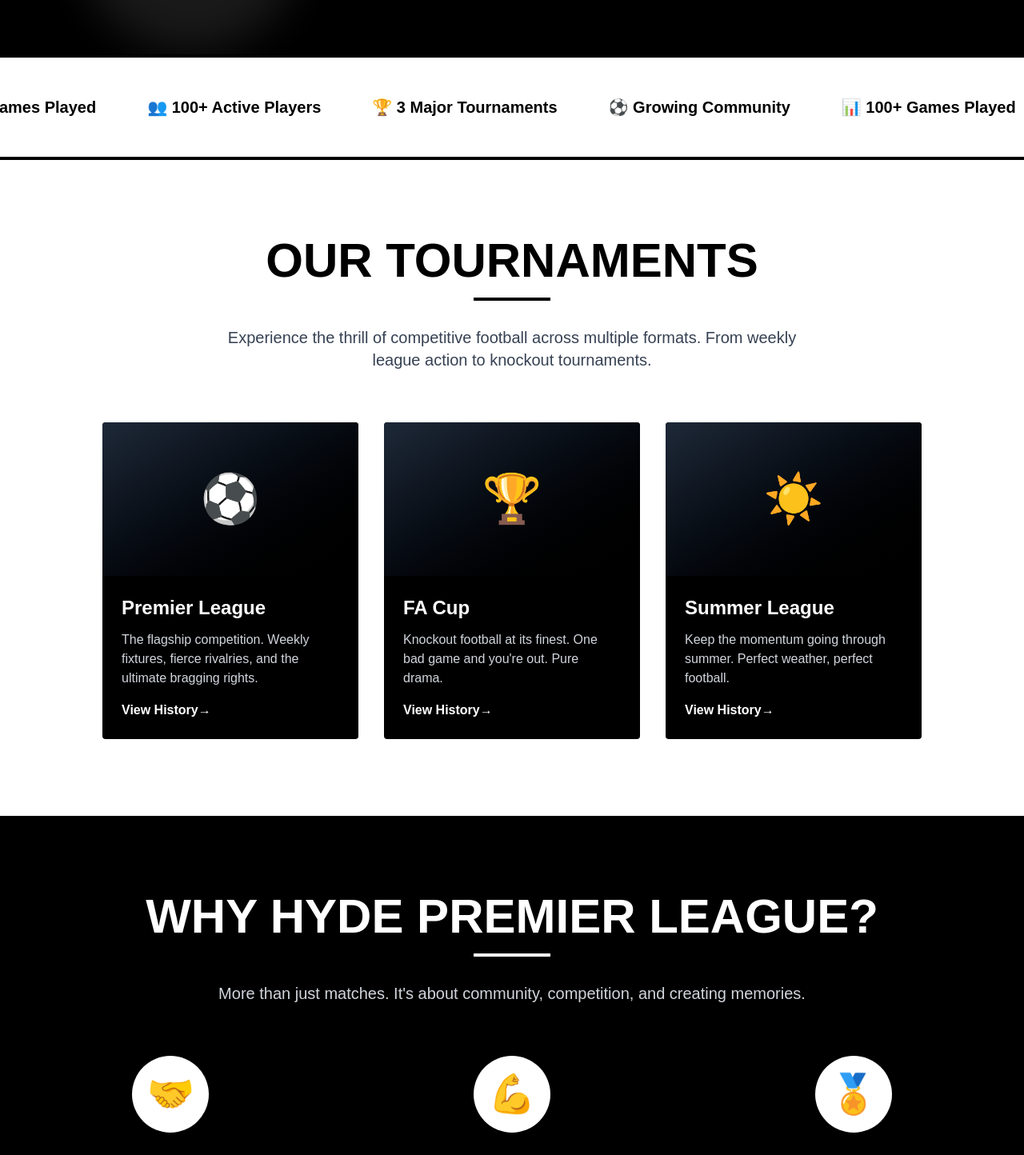
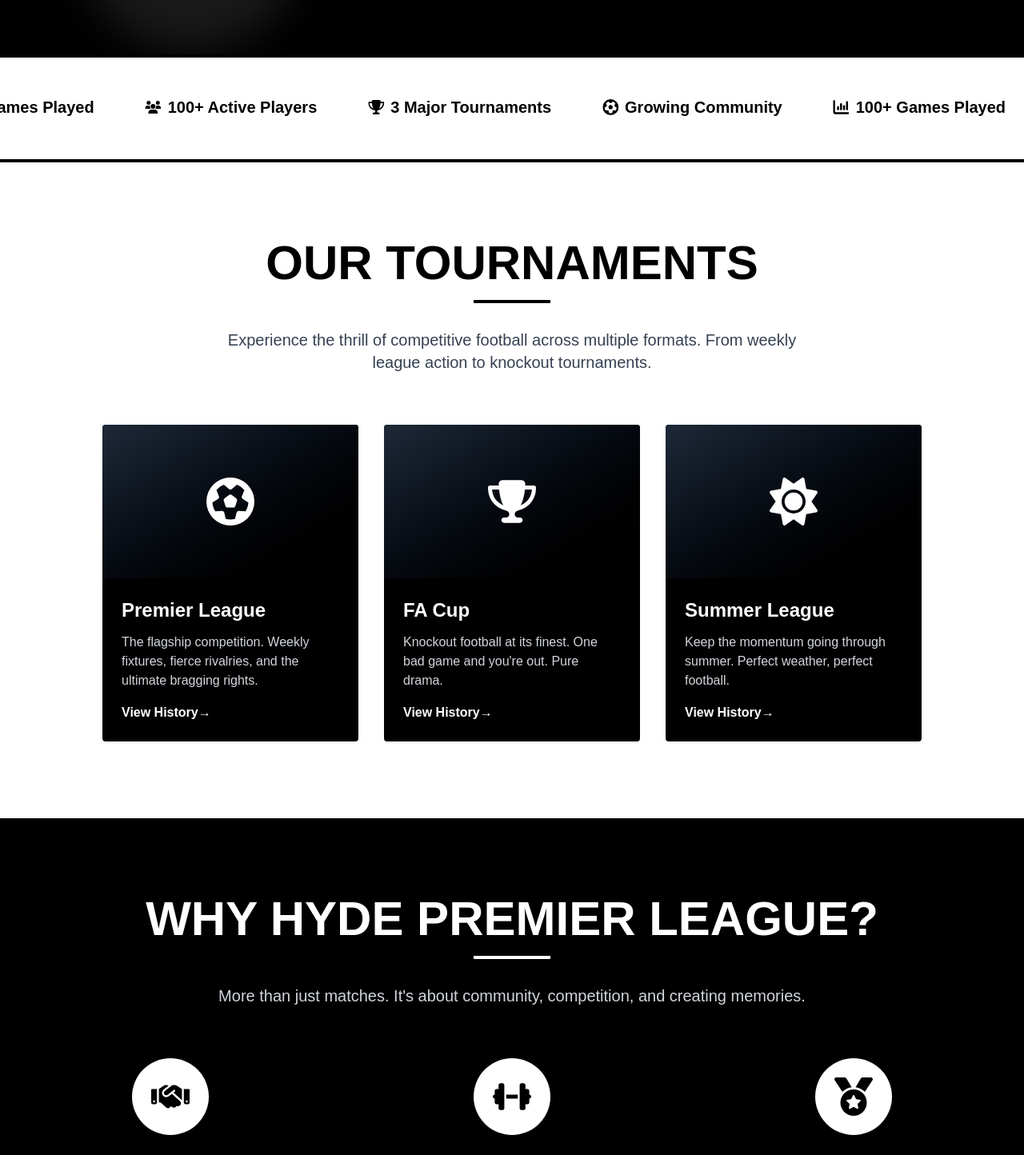
Before and after one commit to syed9569a/hyde-premier-league-app, a Next.js app: page / in a window 1280 px wide. Shown: the part 780-2224 px from the top of the page at 80% size. Built offline with nearby package versions, Linux system fonts and the light colour scheme.

Commit message:
feature: updated the winners of fa cup and changed the icons to be more professional

```diff
--- a/app/page.tsx
+++ b/app/page.tsx
@@ -3,6 +3,18 @@
 import Link from "next/link";
 import Image from "next/image";
 import { useState } from "react";
+import {
+  FaBars,
+  FaXmark,
+  FaFutbol,
+  FaTrophy,
+  FaSun,
+  FaUsers,
+  FaChartColumn,
+  FaHandshake,
+  FaDumbbell,
+  FaMedal,
+} from "react-icons/fa6";
 
 export default function Home() {
   const [mobileMenuOpen, setMobileMenuOpen] = useState(false);
@@ -20,13 +32,9 @@ export default function Home() {
               aria-label="Toggle menu"
             >
               {!mobileMenuOpen ? (
-                <svg className="w-6 h-6" fill="none" stroke="currentColor" viewBox="0 0 24 24">
-                  <path strokeLinecap="round" strokeLinejoin="round" strokeWidth={2} d="M4 6h16M4 12h16M4 18h16" />
-                </svg>
+                <FaBars className="w-6 h-6" />
               ) : (
-                <svg className="w-6 h-6" fill="none" stroke="currentColor" viewBox="0 0 24 24">
-                  <path strokeLinecap="round" strokeLinejoin="round" strokeWidth={2} d="M6 18L18 6M6 6l12 12" />
-                </svg>
+                <FaXmark className="w-6 h-6" />
               )}
             </button>
 
@@ -118,14 +126,14 @@ export default function Home() {
       {/* Repeating Stats Section */}
       <section className="bg-white border-t-4 border-b-4 border-black py-12 overflow-hidden">
         <div className="animate-marquee whitespace-nowrap text-xl font-bold text-black">
-          <span className="mx-8">📊 100+ Games Played</span>
-          <span className="mx-8">👥 100+ Active Players</span>
-          <span className="mx-8">🏆 3 Major Tournaments</span>
-          <span className="mx-8">⚽ Growing Community</span>
-          <span className="mx-8">📊 100+ Games Played</span>
-          <span className="mx-8">👥 100+ Active Players</span>
-          <span className="mx-8">🏆 3 Major Tournaments</span>
-          <span className="mx-8">⚽ Growing Community</span>
+          <span className="mx-8 inline-flex items-center gap-2"><FaChartColumn /> 100+ Games Played</span>
+          <span className="mx-8 inline-flex items-center gap-2"><FaUsers /> 100+ Active Players</span>
+          <span className="mx-8 inline-flex items-center gap-2"><FaTrophy /> 3 Major Tournaments</span>
+          <span className="mx-8 inline-flex items-center gap-2"><FaFutbol /> Growing Community</span>
+          <span className="mx-8 inline-flex items-center gap-2"><FaChartColumn /> 100+ Games Played</span>
+          <span className="mx-8 inline-flex items-center gap-2"><FaUsers /> 100+ Active Players</span>
+          <span className="mx-8 inline-flex items-center gap-2"><FaTrophy /> 3 Major Tournaments</span>
+          <span className="mx-8 inline-flex items-center gap-2"><FaFutbol /> Growing Community</span>
         </div>
       </section>
 
@@ -148,7 +156,7 @@ export default function Home() {
             <Link href="/tournaments/premier-league">
               <div className="bg-black text-white rounded overflow-hidden hover:shadow-2xl transition-all duration-300 transform hover:-translate-y-2 cursor-pointer group">
                 <div className="h-48 bg-gradient-to-br from-gray-800 to-black flex items-center justify-center overflow-hidden relative">
-                  <span className="text-6xl group-hover:scale-110 transition-transform duration-300">⚽</span>
+                  <FaFutbol className="text-6xl group-hover:scale-110 transition-transform duration-300" />
                 </div>
                 <div className="p-6">
                   <h3 className="text-2xl font-bold mb-3 text-white group-hover:text-gray-200 transition-colors">Premier League</h3>
@@ -167,7 +175,7 @@ export default function Home() {
             <Link href="/tournaments/fa-cup">
               <div className="bg-black text-white rounded overflow-hidden hover:shadow-2xl transition-all duration-300 transform hover:-translate-y-2 cursor-pointer group">
                 <div className="h-48 bg-gradient-to-br from-gray-800 to-black flex items-center justify-center overflow-hidden relative">
-                  <span className="text-6xl group-hover:scale-110 transition-transform duration-300">🏆</span>
+                  <FaTrophy className="text-6xl group-hover:scale-110 transition-transform duration-300" />
                 </div>
                 <div className="p-6">
                   <h3 className="text-2xl font-bold mb-3 text-white group-hover:text-gray-200 transition-colors">FA Cup</h3>
@@ -205,7 +213,7 @@ export default function Home() {
             <Link href="/tournaments/summer-league">
               <div className="bg-black text-white rounded overflow-hidden hover:shadow-2xl transition-all duration-300 transform hover:-translate-y-2 cursor-pointer group">
                 <div className="h-48 bg-gradient-to-br from-gray-800 to-black flex items-center justify-center overflow-hidden relative">
-                  <span className="text-6xl group-hover:scale-110 transition-transform duration-300">☀️</span>
+                  <FaSun className="text-6xl group-hover:scale-110 transition-transform duration-300" />
                 </div>
                 <div className="p-6">
                   <h3 className="text-2xl font-bold mb-3 text-white group-hover:text-gray-200 transition-colors">Summer League</h3>
@@ -239,7 +247,7 @@ export default function Home() {
           <div className="grid grid-cols-1 md:grid-cols-3 gap-12">
             <div className="text-center group hover:scale-105 transition-transform duration-300">
               <div className="bg-white text-black w-24 h-24 rounded-full flex items-center justify-center mx-auto mb-6 group-hover:bg-gray-200 transition-colors">
-                <span className="text-5xl">🤝</span>
+                <FaHandshake className="text-5xl" />
               </div>
               <h3 className="text-2xl font-bold mb-4 group-hover:text-gray-200 transition-colors">Community First</h3>
               <p className="text-gray-300 group-hover:text-gray-100 transition-colors">
@@ -249,7 +257,7 @@ export default function Home() {
 
             <div className="text-center group hover:scale-105 transition-transform duration-300">
               <div className="bg-white text-black w-24 h-24 rounded-full flex items-center justify-center mx-auto mb-6 group-hover:bg-gray-200 transition-colors">
-                <span className="text-5xl">💪</span>
+                <FaDumbbell className="text-5xl" />
               </div>
               <h3 className="text-2xl font-bold mb-4 group-hover:text-gray-200 transition-colors">Stay Active</h3>
               <p className="text-gray-300 group-hover:text-gray-100 transition-colors">
@@ -259,7 +267,7 @@ export default function Home() {
 
             <div className="text-center group hover:scale-105 transition-transform duration-300">
               <div className="bg-white text-black w-24 h-24 rounded-full flex items-center justify-center mx-auto mb-6 group-hover:bg-gray-200 transition-colors">
-                <span className="text-5xl">🏅</span>
+                <FaMedal className="text-5xl" />
               </div>
               <h3 className="text-2xl font-bold mb-4 group-hover:text-gray-200 transition-colors">Competitive Edge</h3>
               <p className="text-gray-300 group-hover:text-gray-100 transition-colors">
--- a/app/tournaments/fa-cup/page.tsx
+++ b/app/tournaments/fa-cup/page.tsx
@@ -1,8 +1,9 @@
 import Link from "next/link";
+import { FaArrowLeft } from "react-icons/fa6";
 
 export default function FACupPage() {
   const editions = [
-    { year: "2026", winner: "TBD", status: "Upcoming" },
+    { year: "2026", winner: "Inter Hyde", status: "Completed" },
     { year: "2025", winner: "Team Z", status: "Completed" },
     { year: "2024", winner: "Braziliant", status: "Completed" },
     { year: "2023", winner: "Mighty Morphin FC", status: "Completed" },
@@ -14,7 +15,7 @@ export default function FACupPage() {
       <header className="bg-black text-white py-20 px-6 border-b-4 border-white">
         <div className="max-w-7xl mx-auto">
           <Link href="/" className="text-white hover:text-gray-300 mb-4 inline-block transition-colors flex items-center gap-2 group">
-            <span className="group-hover:-translate-x-1 transition-transform">←</span>
+            <FaArrowLeft className="group-hover:-translate-x-1 transition-transform" />
             Back to Home
           </Link>
           <h1 className="text-6xl md:text-7xl font-bold mb-4">FA CUP</h1>
--- a/app/tournaments/premier-league/page.tsx
+++ b/app/tournaments/premier-league/page.tsx
@@ -1,4 +1,5 @@
 import Link from "next/link";
+import { FaArrowLeft } from "react-icons/fa6";
 
 export default function PremierLeaguePage() {
   const seasons = [
@@ -14,7 +15,7 @@ export default function PremierLeaguePage() {
       <header className="bg-black text-white py-20 px-6 border-b-4 border-white">
         <div className="max-w-7xl mx-auto">
           <Link href="/" className="text-white hover:text-gray-300 mb-4 inline-block transition-colors flex items-center gap-2 group">
-            <span className="group-hover:-translate-x-1 transition-transform">←</span>
+            <FaArrowLeft className="group-hover:-translate-x-1 transition-transform" />
             Back to Home
           </Link>
           <h1 className="text-6xl md:text-7xl font-bold mb-4">PREMIER LEAGUE</h1>
--- a/package.json
+++ b/package.json
@@ -15,7 +15,8 @@
   "dependencies": {
     "next": "16.1.3",
     "react": "19.2.3",
-    "react-dom": "19.2.3"
+    "react-dom": "19.2.3",
+    "react-icons": "^5.5.0"
   },
   "devDependencies": {
     "@tailwindcss/postcss": "^4",
```
Also changed, not shown: app/about/page.tsx (+20 -9 lines), app/tournaments/summer-league/page.tsx (+6 -5 lines), 1 other file (tests, documents, lock files or other folders).
